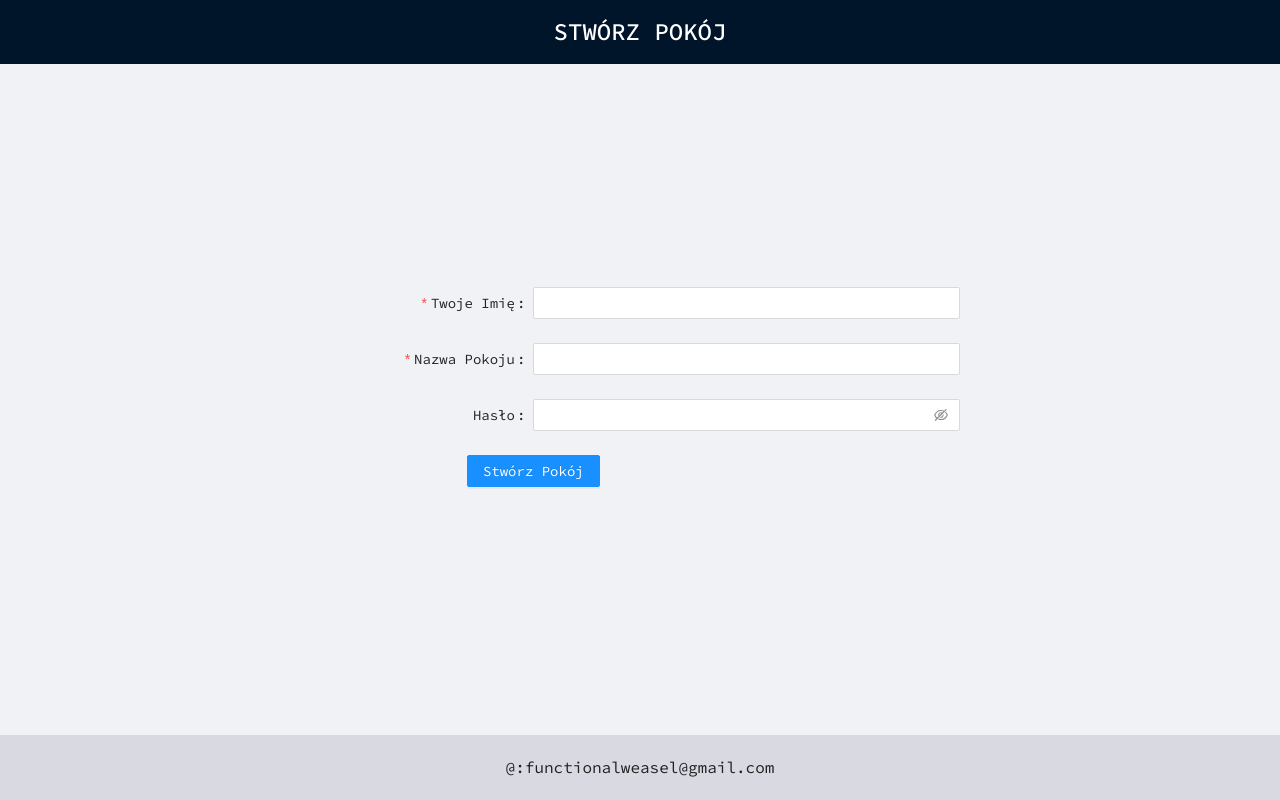
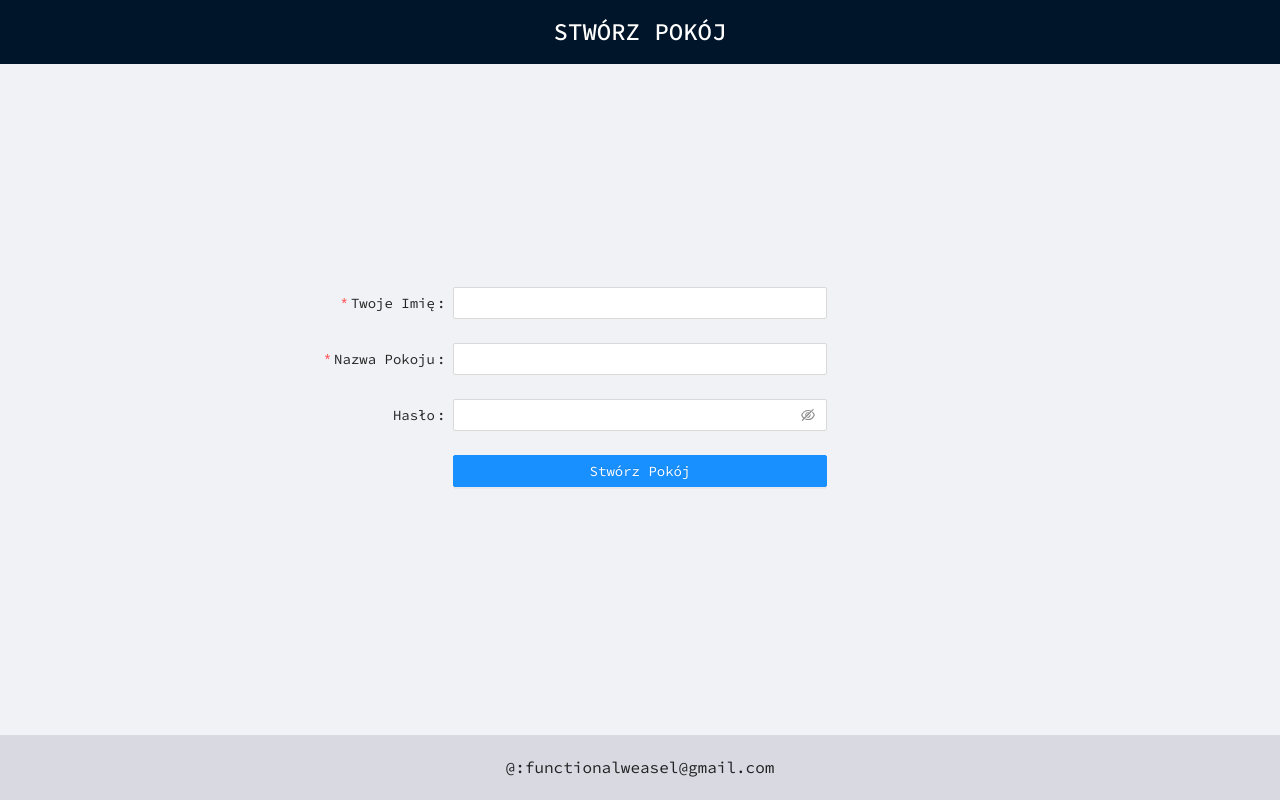
Before and after one commit to seal144/chooser, a React (Create React App) app: page /create-room in a window 1280 px wide. Built offline with nearby package versions, Linux system fonts and the light colour scheme.

Commit message:
fix: submit layout

```diff
--- a/src/pages/CreateRoom.jsx
+++ b/src/pages/CreateRoom.jsx
@@ -16,14 +16,18 @@ const CreateRoom = () => {
         console.log('finished', roomForm);
     }
 
-    const layout = {
-        labelCol: { span: 8 },
-        wrapperCol: { span: 16 },
+    const inputLayout = {
+        labelCol: { span: 5 },
+        wrapperCol: { span: 14 },
+    }
+
+    const buttonLayout = {
+        wrapperCol: {sm: { offset:5, span: 14}},
     }
 
     return (
         <Form
-            {...layout}
+            {...inputLayout}
             name = "newRoom"
             onFinish = {onFinish}
             onValuesChange = { updateFormState }
@@ -62,8 +66,8 @@ const CreateRoom = () => {
                 <Input.Password/>
             </Form.Item>
 
-            <Form.Item>
-            <Button type="primary" htmlType="submit">
+            <Form.Item {...buttonLayout}>
+            <Button type="primary" block htmlType="submit">
                 Stwórz Pokój
             </Button>
             </Form.Item>
```
